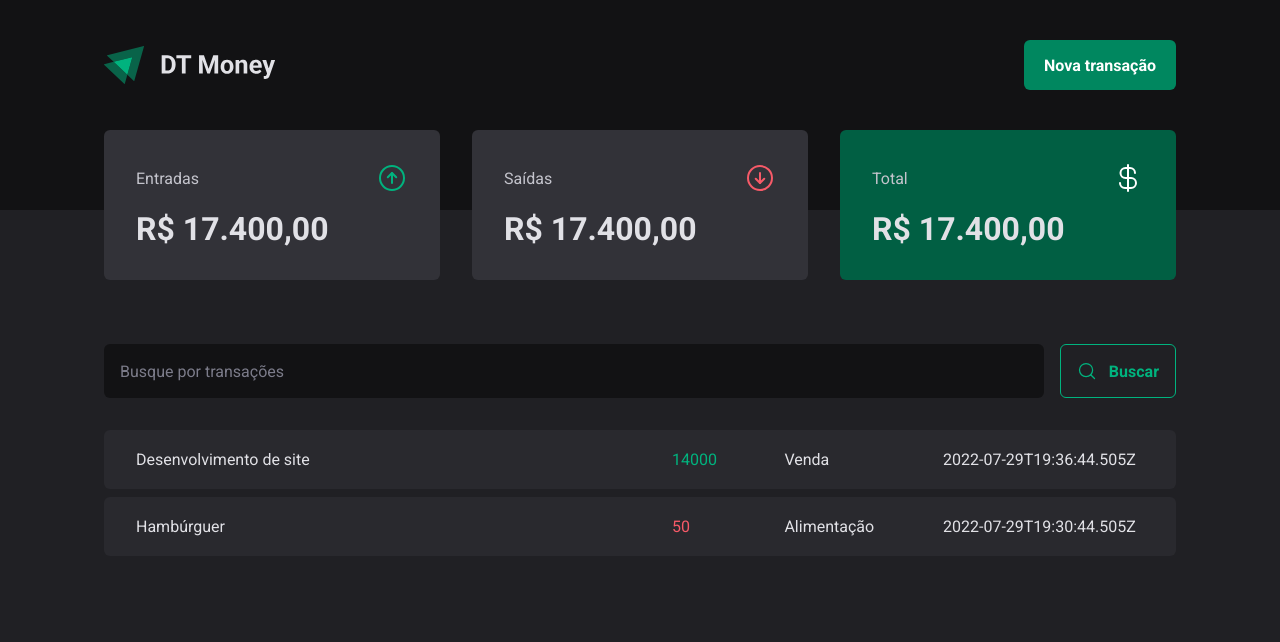
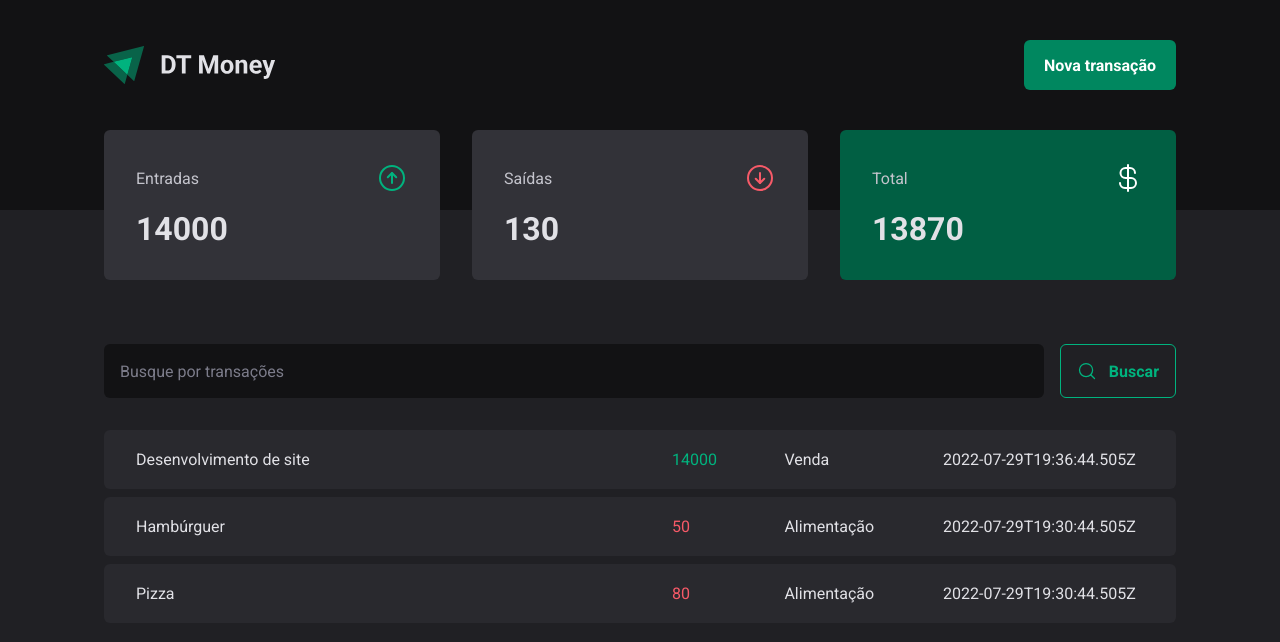
Before and after one commit to marcelopajr/ignite-dt-money, a React (Vite) app: page / in a window 1280 px wide. Shown: the top 642 px of the page. Built offline with nearby package versions, Linux system fonts and the light colour scheme; data requests are answered from the project's data file.

Commit message:
feat: add summary calculation

```diff
--- a/server.json
+++ b/server.json
@@ -15,6 +15,14 @@
             "category": "Alimentação",
             "price": 50,
             "createdAt": "2022-07-29T19:30:44.505Z"
+        },
+        {
+            "id": 3,
+            "description": "Pizza",
+            "type": "outcome",
+            "category": "Alimentação",
+            "price": 80,
+            "createdAt": "2022-07-29T19:30:44.505Z"
         }
     ]
 }
--- a/src/components/Summary/index.tsx
+++ b/src/components/Summary/index.tsx
@@ -7,6 +7,25 @@
 export function Summary() {
   const { transactions } = useContext(TransactionsContext);
 
+  const summary = transactions.reduce(
+    (acc, transaction) => {
+      if (transaction.type === "income") {
+        acc.income += transaction.price;
+        acc.total += transaction.price;
+      } else {
+        acc.outcome += transaction.price;
+        acc.total -= transaction.price;
+      }
+
+      return acc;
+    },
+    {
+      income: 0,
+      outcome: 0,
+      total: 0,
+    }
+  );
+
   return (
     <SummaryContainer>
       <SummaryCard>
@@ -15,7 +34,7 @@
           <ArrowCircleUp size={32} color="#00b37e" />
         </header>
 
-        <strong>R$ 17.400,00</strong>
+        <strong>{summary.income}</strong>
       </SummaryCard>
 
       <SummaryCard>
@@ -24,7 +43,7 @@
           <ArrowCircleDown size={32} color="#f75a68" />
         </header>
 
-        <strong>R$ 17.400,00</strong>
+        <strong>{summary.outcome}</strong>
       </SummaryCard>
 
       <SummaryCard variant="green">
@@ -33,7 +52,7 @@
           <CurrencyDollar size={32} color="#fff" />
         </header>
 
-        <strong>R$ 17.400,00</strong>
+        <strong>{summary.total}</strong>
       </SummaryCard>
     </SummaryContainer>
   );
```
